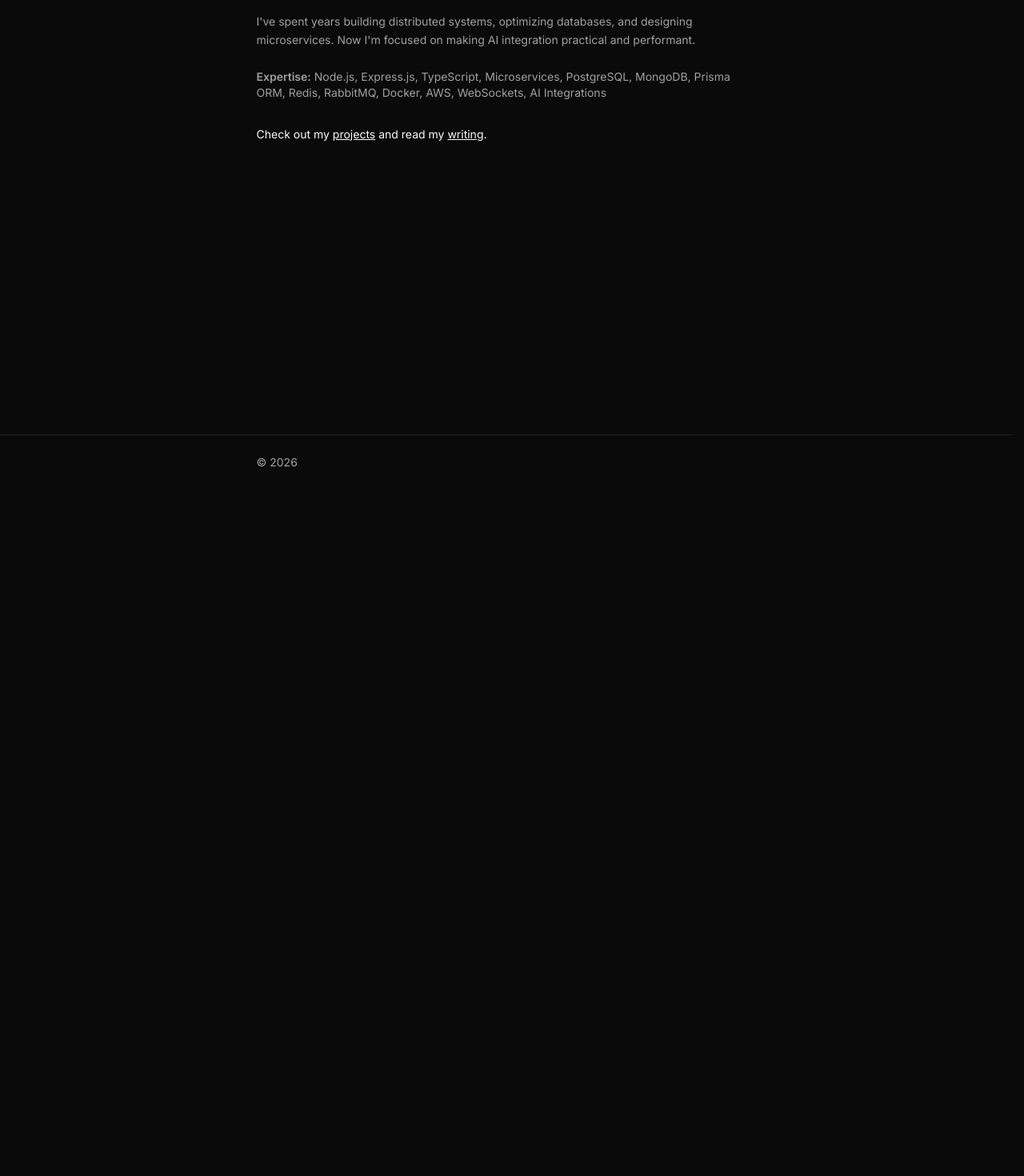
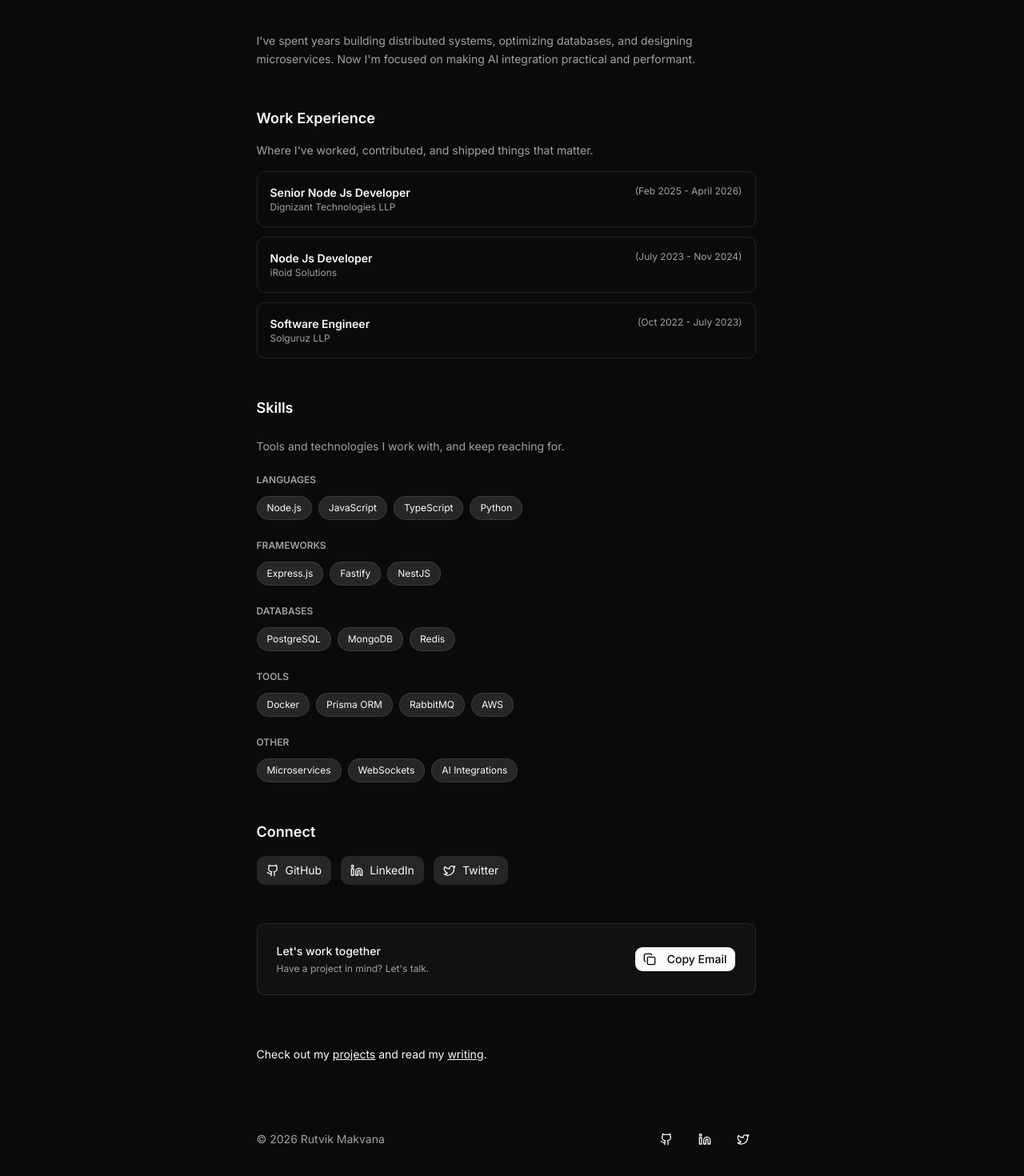
Before and after one commit to RutvikMakvana4/devfolio, a Next.js app: page / in a window 1280 px wide. Shown: the part 188-1658 px from the top of the page at 80% size. Before the commit the page ends 800 px from the top, so only its background shows below. Built offline with nearby package versions, Linux system fonts and the light colour scheme.

Commit message:
feat: add experince, skill and social media links

```diff
--- a/app/layout.js
+++ b/app/layout.js
@@ -3,9 +3,16 @@
 import { useState, useEffect } from "react";
 import Link from "next/link";
 import { usePathname } from "next/navigation";
+import { LuGithub, LuLinkedin, LuTwitter, LuMoon, LuSun } from "react-icons/lu";
 import "./globals.css";
 import { Button } from "@/components/ui/button";
-import { LuMoon, LuSun } from "react-icons/lu";
+import { socialMedia } from "@/lib/data";
+
+const iconMap = {
+  github: LuGithub,
+  linkedin: LuLinkedin,
+  twitter: LuTwitter,
+};
 
 export default function RootLayout({ children }) {
   const [theme, setTheme] = useState("dark");
@@ -97,9 +104,30 @@ export default function RootLayout({ children }) {
             {children}
           </main>
 
-          <footer className="py-6 mt-auto transition-colors duration-300 border-t border-border">
-            <div className="max-w-2xl mx-auto px-4 sm:px-6 text-sm text-muted-foreground">
-              © {new Date().getFullYear()}
+          <footer className="py-8 mt-auto transition-colors duration-300">
+            <div className="max-w-2xl mx-auto px-4 sm:px-6">
+              <div className="flex flex-col gap-6 sm:flex-row sm:justify-between sm:items-center">
+                <p className="text-sm text-muted-foreground">
+                  © {new Date().getFullYear()} Rutvik Makvana
+                </p>
+                <div className="flex gap-4">
+                  {socialMedia.map((social) => {
+                    const Icon = iconMap[social.icon];
+                    return (
+                      <a
+                        key={social.title}
+                        href={social.href}
+                        target="_blank"
+                        rel="noopener noreferrer"
+                        title={social.title}
+                        className="p-2 rounded hover:bg-muted transition-colors"
+                      >
+                        <Icon className="w-4 h-4" />
+                      </a>
+                    );
+                  })}
+                </div>
+              </div>
             </div>
           </footer>
         </div>
--- a/app/page.js
+++ b/app/page.js
@@ -1,32 +1,172 @@
+"use client";
+
+import { useState } from "react";
+import Link from "next/link";
+import {
+  LuGithub,
+  LuLinkedin,
+  LuTwitter,
+  LuCopy,
+  LuCheck,
+} from "react-icons/lu";
+import { Button } from "@/components/ui/button";
+import { experiences, socialMedia, skills, email } from "@/lib/data";
+
+const iconMap = {
+  github: LuGithub,
+  linkedin: LuLinkedin,
+  twitter: LuTwitter,
+};
+
 export default function Home() {
+  const [copied, setCopied] = useState(false);
+
+  const copyEmail = async () => {
+    await navigator.clipboard.writeText(email);
+    setCopied(true);
+    setTimeout(() => setCopied(false), 2000);
+  };
+
   return (
-    <div className="space-y-6">
+    <div className="space-y-12">
+      {/* Introduction */}
       <section>
         <p className="text-base leading-relaxed">
-          I'm <span className="font-semibold">Rutvik Makvana</span>, a backend and AI engineer.
-          I build scalable systems and integrate AI into production applications.
+          I'm <span className="font-semibold">Rutvik Makvana</span>, a backend
+          and AI engineer. I build scalable systems and integrate AI into
+          production applications.
         </p>
       </section>
 
+      {/* About */}
       <section>
         <p className="text-sm text-muted-foreground leading-relaxed">
-          I've spent years building distributed systems, optimizing databases, and designing
-          microservices. Now I'm focused on making AI integration practical and performant.
+          I've spent years building distributed systems, optimizing databases,
+          and designing microservices. Now I'm focused on making AI integration
+          practical and performant.
         </p>
       </section>
 
-      <section className="text-sm">
-        <p className="text-muted-foreground mb-2">
-          <span className="font-semibold">Expertise:</span> Node.js, Express.js, TypeScript,
-          Microservices, PostgreSQL, MongoDB, Prisma ORM, Redis, RabbitMQ, Docker, AWS,
-          WebSockets, AI Integrations
+      {/* Experience Section */}
+      <section className="space-y-4">
+        <h2 className="text-lg font-semibold">Work Experience</h2>
+        <p className="text-sm text-muted-foreground mb-4">
+          Where I've worked, contributed, and shipped things that matter.
         </p>
+        <div className="space-y-3">
+          {experiences.map((exp) => (
+            <div
+              key={exp.id}
+              className="border border-border rounded-lg p-4 hover:bg-muted/50 transition-colors"
+            >
+              <div className="flex justify-between items-start gap-4">
+                <div className="flex-1">
+                  <h3 className="font-semibold text-sm">{exp.title}</h3>
+                  <p className="text-xs text-muted-foreground">{exp.company}</p>
+                </div>
+                <p className="text-xs text-muted-foreground whitespace-nowrap">
+                  {exp.duration}
+                </p>
+              </div>
+            </div>
+          ))}
+        </div>
       </section>
 
-      <section className="text-sm pt-2">
+      {/* Skills Section */}
+      <section className="space-y-6">
+        <h2 className="text-lg font-semibold">Skills</h2>
+        <p className="text-sm text-muted-foreground">
+          Tools and technologies I work with, and keep reaching for.
+        </p>
+
+        <div className="space-y-6">
+          {Object.entries(skills).map(([category, items]) => (
+            <div key={category}>
+              <h3 className="text-xs font-semibold uppercase text-muted-foreground mb-3">
+                {category}
+              </h3>
+              <div className="flex flex-wrap gap-2">
+                {items.map((skill) => (
+                  <span
+                    key={skill}
+                    className="px-3 py-1.5 bg-muted text-foreground text-xs rounded-full border border-border hover:bg-muted/70 transition-colors"
+                  >
+                    {skill}
+                  </span>
+                ))}
+              </div>
+            </div>
+          ))}
+        </div>
+      </section>
+
+      {/* Connect Section */}
+      <section className="space-y-4">
+        <h2 className="text-lg font-semibold">Connect</h2>
+        <div className="flex gap-3 flex-wrap">
+          {socialMedia.map((social) => {
+            const Icon = iconMap[social.icon];
+            return (
+              <a
+                key={social.title}
+                href={social.href}
+                target="_blank"
+                rel="noopener noreferrer"
+                title={social.title}
+                className="px-3 py-2 bg-muted rounded-lg text-sm hover:bg-muted/70 transition-colors inline-flex items-center gap-2"
+              >
+                <Icon className="w-4 h-4" />
+                {social.title}
+              </a>
+            );
+          })}
+        </div>
+      </section>
+
+      {/* Email CTA */}
+      <section className="border border-border rounded-lg p-6 bg-muted/30">
+        <div className="flex flex-col sm:flex-row sm:justify-between sm:items-center gap-4">
+          <div>
+            <p className="text-sm font-medium">Let's work together</p>
+            <p className="text-xs text-muted-foreground mt-1">
+              Have a project in mind? Let's talk.
+            </p>
+          </div>
+          <Button
+            onClick={copyEmail}
+            className="w-full sm:w-auto bg-foreground text-background hover:opacity-80"
+          >
+            {copied ? (
+              <>
+                <LuCheck className="w-4 h-4 mr-2" />
+                Copied!
+              </>
+            ) : (
+              <>
+                <LuCopy className="w-4 h-4 mr-2" />
+                Copy Email
+              </>
+            )}
+          </Button>
+        </div>
+      </section>
+
+      {/* Projects & Blog Links */}
+      <section className="text-sm pt-4">
         <p>
-          Check out my <a href="/projects" className="underline hover:opacity-60 transition">projects</a> and
-          read my <a href="/blog" className="underline hover:opacity-60 transition">writing</a>.
+          Check out my{" "}
+          <Link
+            href="/projects"
+            className="underline hover:opacity-60 transition"
+          >
+            projects
+          </Link>{" "}
+          and read my{" "}
+          <Link href="/blog" className="underline hover:opacity-60 transition">
+            writing
+          </Link>
+          .
         </p>
       </section>
     </div>
--- /dev/null
+++ b/lib/data.js
@@ -0,0 +1,48 @@
+export const experiences = [
+  {
+    id: 1,
+    title: "Senior Node Js Developer",
+    company: "Dignizant Technologies LLP",
+    duration: "(Feb 2025 - April 2026)",
+  },
+  {
+    id: 2,
+    title: "Node Js Developer",
+    company: "iRoid Solutions",
+    duration: "(July 2023 - Nov 2024)",
+  },
+  {
+    id: 3,
+    title: "Software Engineer",
+    company: "Solguruz LLP",
+    duration: "(Oct 2022 - July 2023)",
+  },
+];
+
+export const skills = {
+  languages: ["Node.js", "JavaScript", "TypeScript", "Python"],
+  frameworks: ["Express.js", "Fastify", "NestJS"],
+  databases: ["PostgreSQL", "MongoDB", "Redis"],
+  tools: ["Docker", "Prisma ORM", "RabbitMQ", "AWS"],
+  other: ["Microservices", "WebSockets", "AI Integrations"],
+};
+
+export const socialMedia = [
+  {
+    title: "GitHub",
+    href: "https://github.com/RutvikMakvana4",
+    icon: "github",
+  },
+  {
+    title: "LinkedIn",
+    href: "https://www.linkedin.com/in/rutvik-makvana-b619b3214/",
+    icon: "linkedin",
+  },
+  {
+    title: "Twitter",
+    href: "https://x.com/RutvikMakvana0",
+    icon: "twitter",
+  },
+];
+
+export const email = "rutvikmakvana432@gmail.com";
```
